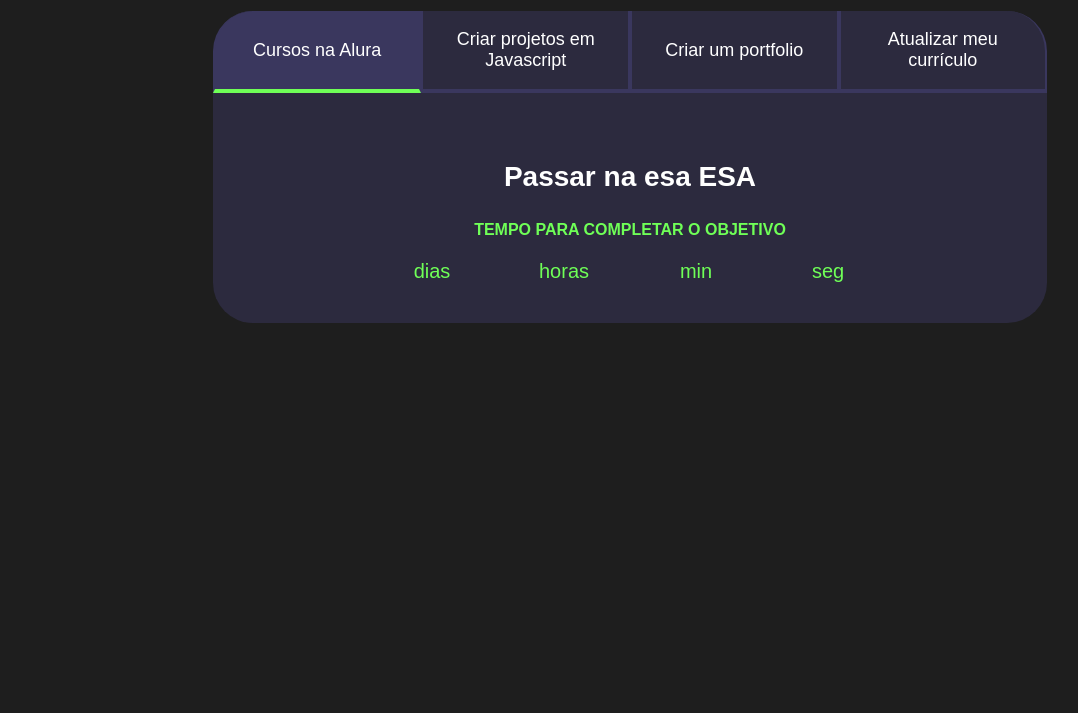
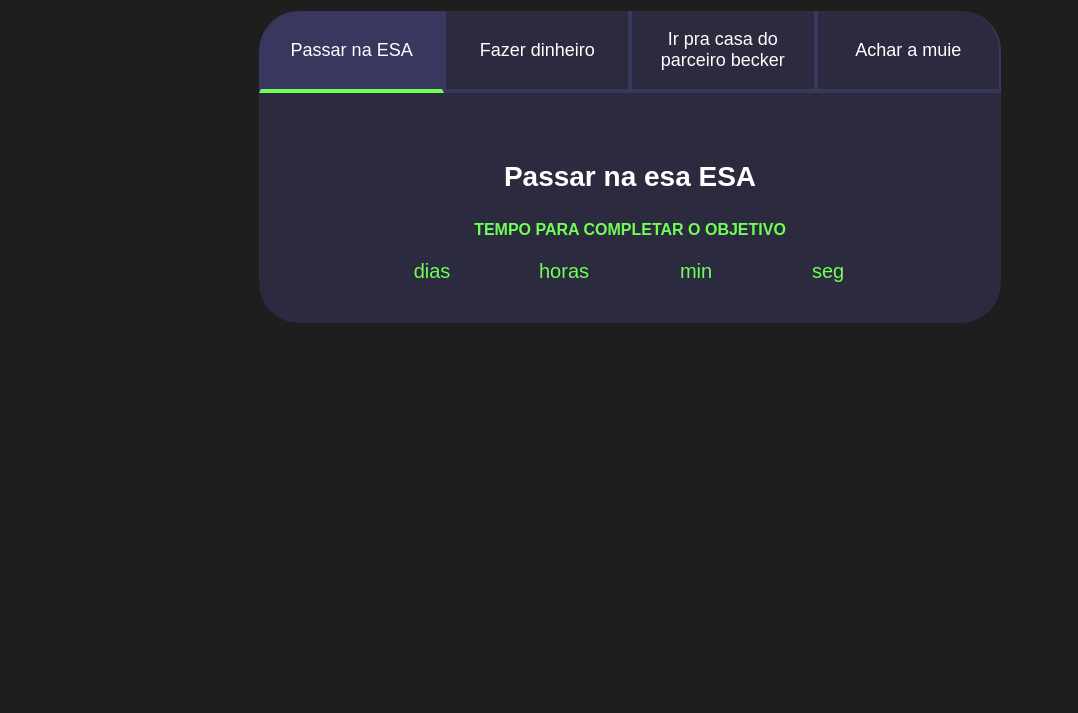
Before and after one commit to acougueirodecanela09/PROJETODEVIDA_MARIOHP, a plain HTML site: page index.html in a window 1280 px wide. Shown: the part 87-800 px from the top of the page, without its empty margins (10-1088 px from the left). Drawn offline with Linux system fonts and the light colour scheme; a script that the page names is missing.

Commit message:
yasmin hehehe

```diff
--- a/index.html
+++ b/index.html
@@ -13,10 +13,10 @@
 <h2 class="titulo-principal">Meus objetivos do ano<span>_</span></h2>
 <div class="conteudo">
 <div class="botoes">
-<button class="botao ativo">Cursos na Alura</button>
-<button class="botao">Criar projetos em Javascript</button>
-<button class="botao">Criar um portfolio</button>
-<button class="botao">Atualizar meu currículo</button>
+<button class="botao ativo">Passar na ESA</button>
+<button class="botao">Fazer dinheiro</button>
+<button class="botao">Ir pra casa do parceiro becker</button>
+<button class="botao">Achar a muie</button>
 </div>
 <div class="abas-textos">
 <div class="aba-conteudo ativo">
```
